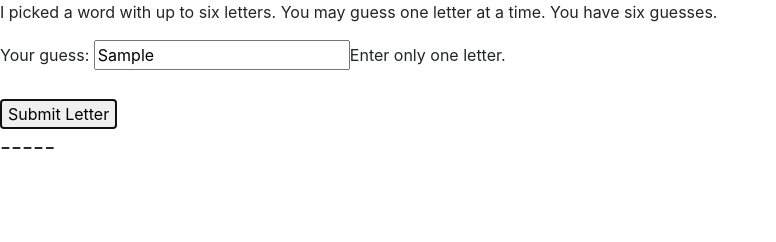
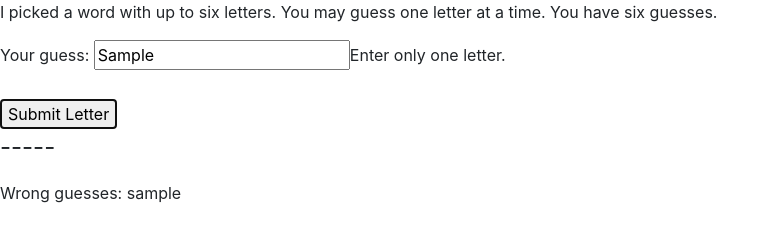
Before and after one commit to lvoelz-wctc/hangman, a plain HTML site: page index.html in a window 1280 px wide. Both pictures are taken after typing "Sample" into the empty fields and a click on the button "Submit Letter". Shown: the whole page, without its empty margins (0-776 px from the left). Drawn offline with nearby package versions, Linux system fonts and the light colour scheme.

Commit message:
added wrong letters array

```diff
--- a/code.js
+++ b/code.js
@@ -33,7 +33,7 @@ $(document).ready(
         var num = Math.floor(Math.random()*12);  //number must be 0 through 11 to match array indices
         var gameWord = wordsArray[num];
         var letters = gameWord.split(""); //gives us the array of letters
-
+        var wrongLetters = [];
         var blankWord = "";
         var count = 0;
 
@@ -58,6 +58,13 @@ $(document).ready(
             //count logic here
 
             var revealedWord = ""; //erased at the start of each call
+
+            //add to wrong letter array
+            if (gameWord.includes(guess) === false){
+                wrongLetters.push(guess);
+                $("#wrong").text("Wrong guesses: "+wrongLetters);
+            }
+
             for (var x=0; x<gameWord.length; x++){
                 if (revealedArray[x] === "-"){ //the letter hasn't been guessed yet
                     if (guess === letters[x]){
--- a/index.html
+++ b/index.html
@@ -21,6 +21,7 @@
 </form>
 
 <p id = "hiddenWord"></p>
+<p id = "wrong"></p>
 <p id = "condition"></p>
 
 <script src="https://code.jquery.com/jquery-3.3.1.min.js"
```
